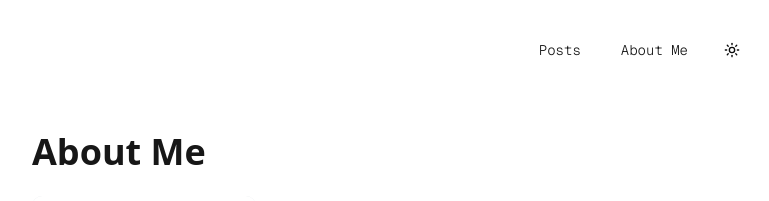
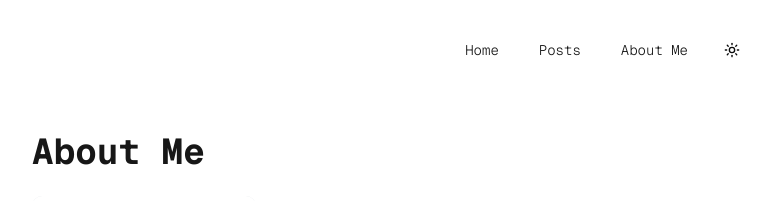
Before and after one commit to sementaraid/portofolio, a Next.js app: page /about-me in a window 1280 px wide. Shown: the top 201 px of the page, without its empty margins (256-1025 px from the left). Built offline with nearby package versions, Linux system fonts and the light colour scheme; no server answers.

Commit message:
feat: about me

```diff
--- a/src/app/(basic)/about-me/page.tsx
+++ b/src/app/(basic)/about-me/page.tsx
@@ -4,7 +4,7 @@ import { Linkedin } from "lucide-react";
 const AboutMe = () => {
   return (
     <div className="container mx-auto px-4 py-8 max-w-4xl">
-      <h1 className="text-4xl font-bold text-primary mb-6">About Me</h1>
+      <h1 className="text-4xl font-bold text-primary mb-6 font-mono">About Me</h1>
 
       <div className="flex flex-col md:flex-row gap-8 mb-10">
         <div className="md:w-1/3">
--- a/src/components/theme/navbar/index.tsx
+++ b/src/components/theme/navbar/index.tsx
@@ -6,6 +6,15 @@ import Link from "next/link";
 const Navbar = () => {
   return (
     <div className="flex gap-2 items-center leading-relaxed">
+      <Link
+        href={"/"}
+        className={cn(
+          buttonVariants({ variant: "link" }),
+          geistMono.className,
+          'font-light'
+        )}>
+        Home
+      </Link>
       <Link
         href={"/posts"}
         className={cn(
@@ -22,7 +31,7 @@ const Navbar = () => {
           geistMono.className,
           'font-light'
         )}>
-          About Me
+        About Me
       </Link>
     </div>
   )
```
